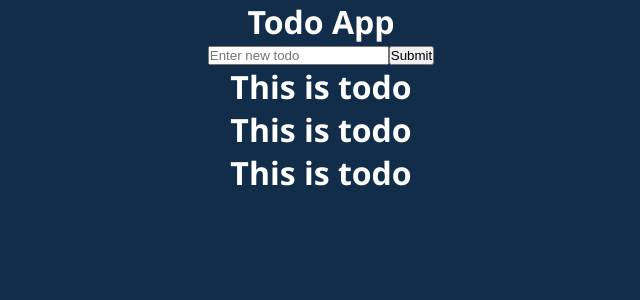
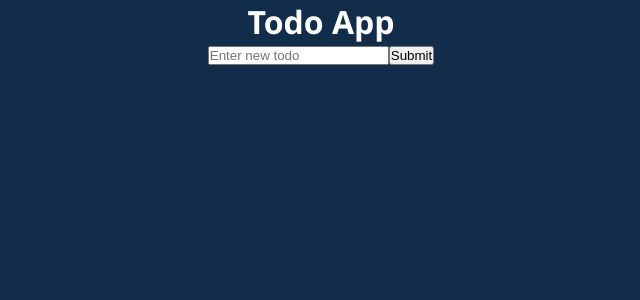
Before and after one commit to AnatoliyKhimanych/todo-app, a React (Create React App) app: page / in a window 1280 px wide. Shown: the top 300 px of the page, without its empty margins (319-959 px from the left). Built offline with nearby package versions, Linux system fonts and the light colour scheme.

Commit message:
feat: передать список задач в компонент TodoList и обновить компонент Todo для отображения задачи

```diff
--- a/src/App.js
+++ b/src/App.js
@@ -10,7 +10,7 @@ function App() {
     <div className="App">
       <h1>Todo App</h1>
       <TodoForm />
-      <TodoList />
+      <TodoList todos={todos} />
     </div>
   );
 }
--- a/src/components/Todos/Todo.js
+++ b/src/components/Todos/Todo.js
@@ -1,5 +1,5 @@
-const Todo = () => {
-  return <h1>This is todo</h1>;
+const Todo = ({ todo }) => {
+  return <h1>{todo}</h1>;
 };
 
 export default Todo;
--- a/src/components/Todos/TodoList.js
+++ b/src/components/Todos/TodoList.js
@@ -1,13 +1,7 @@
 import Todo from './Todo';
 
-const TodoList = () => {
-  return (
-    <>
-      <Todo />
-      <Todo />
-      <Todo />
-    </>
-  );
+const TodoList = ({ todos }) => {
+  return todos.map((todo, index) => <Todo key={index} todo={todo} />);
 };
 
 export default TodoList;
```
